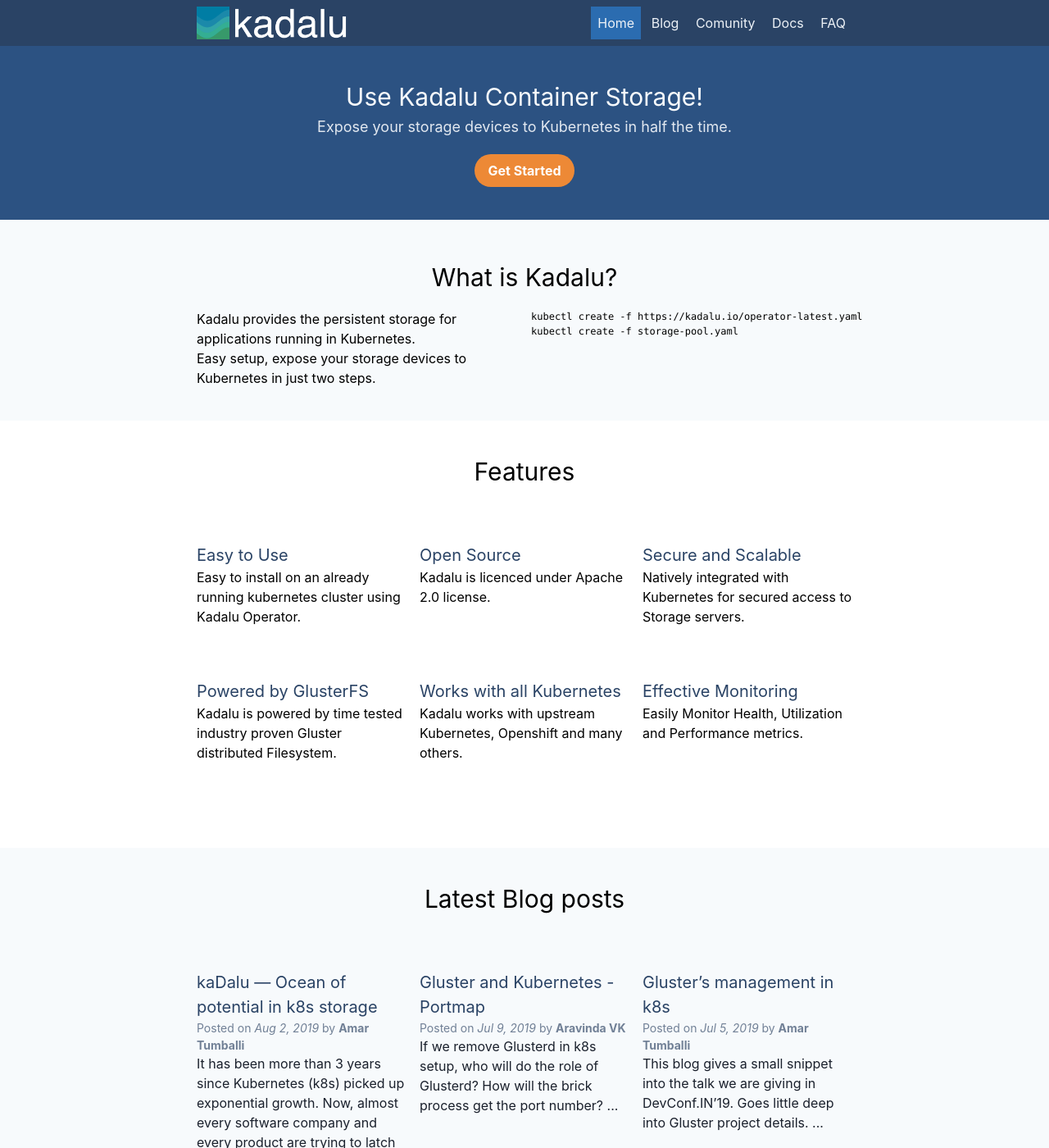
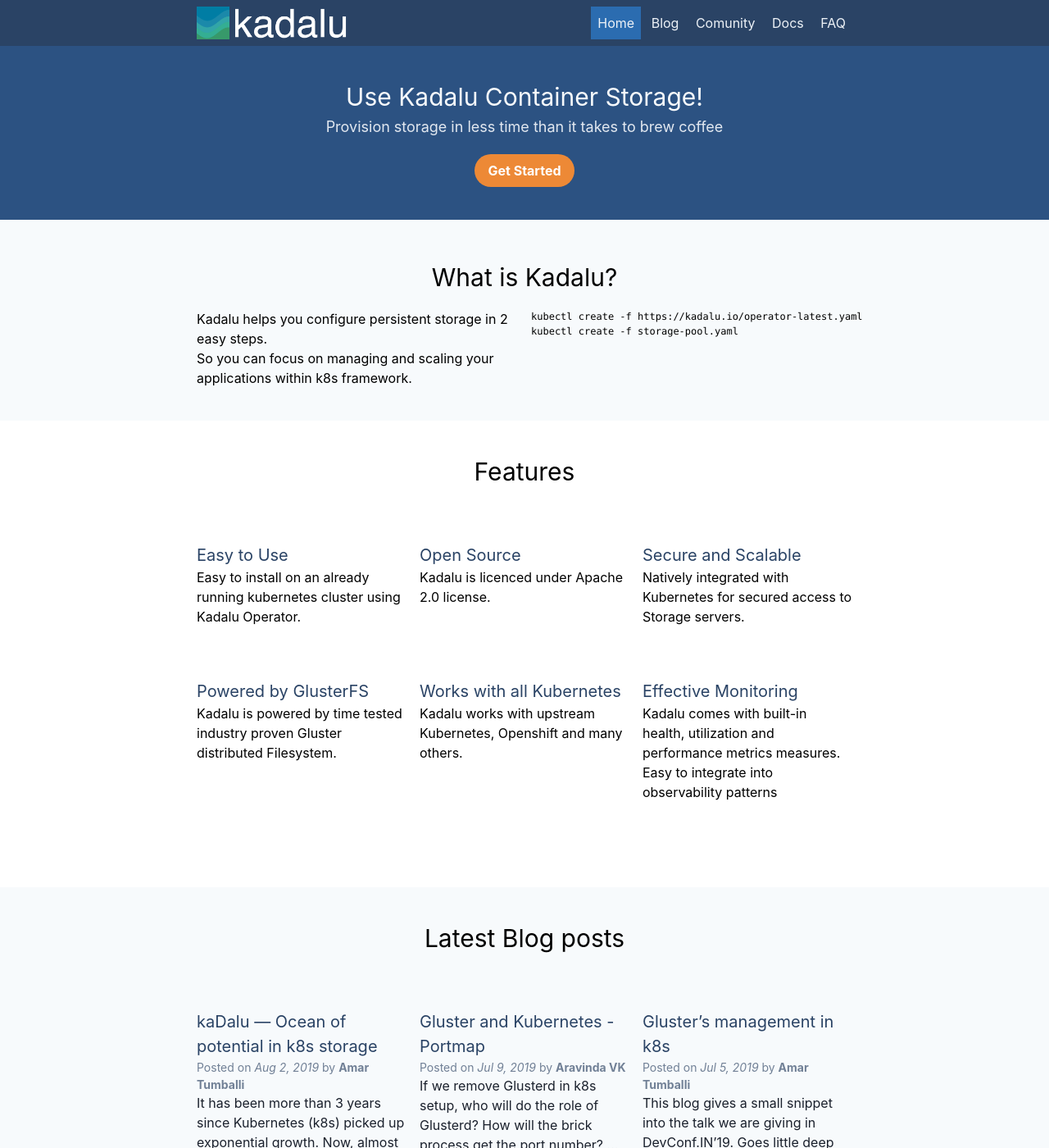
Before and after one commit to kadalu/kadalu.github.io, a Jekyll site: the page built from index.md, in a window 1280 px wide and 1400 px high. Shown: the whole window at 82% size. Built offline with Jekyll 4.4.1, drawn with Linux system fonts in a browser that asks for light colours.

Commit message:
homepage: some rewordings as per suggestion (#3)
Credits: @sankarshanmukhopadhyay

```diff
--- a/_data/homepage.yml
+++ b/_data/homepage.yml
@@ -1,8 +1,8 @@
 title: Use Kadalu Container Storage!
-subtitle: Expose your storage devices to Kubernetes in half the time.
+subtitle: Provision storage in less time than it takes to brew coffee
 whatis_details: >-
-    <p>Kadalu provides the persistent storage for applications running in Kubernetes.</p>
-    <p>Easy setup, expose your storage devices to Kubernetes in just two steps.</p>
+    <p>Kadalu helps you configure persistent storage in 2 easy steps.</p>
+    <p>So you can focus on managing and scaling your applications within k8s framework.</p>
 whatis_snippet: |-
   kubectl create -f https://kadalu.io/operator-latest.yaml
   kubectl create -f storage-pool.yaml
@@ -24,4 +24,4 @@ features:
     text: Kadalu works with upstream Kubernetes, Openshift and many others.
 
   - title: Effective Monitoring
-    text: Easily Monitor Health, Utilization and Performance metrics.
+    text: Kadalu comes with built-in health, utilization and performance metrics measures. Easy to integrate into observability patterns
```
